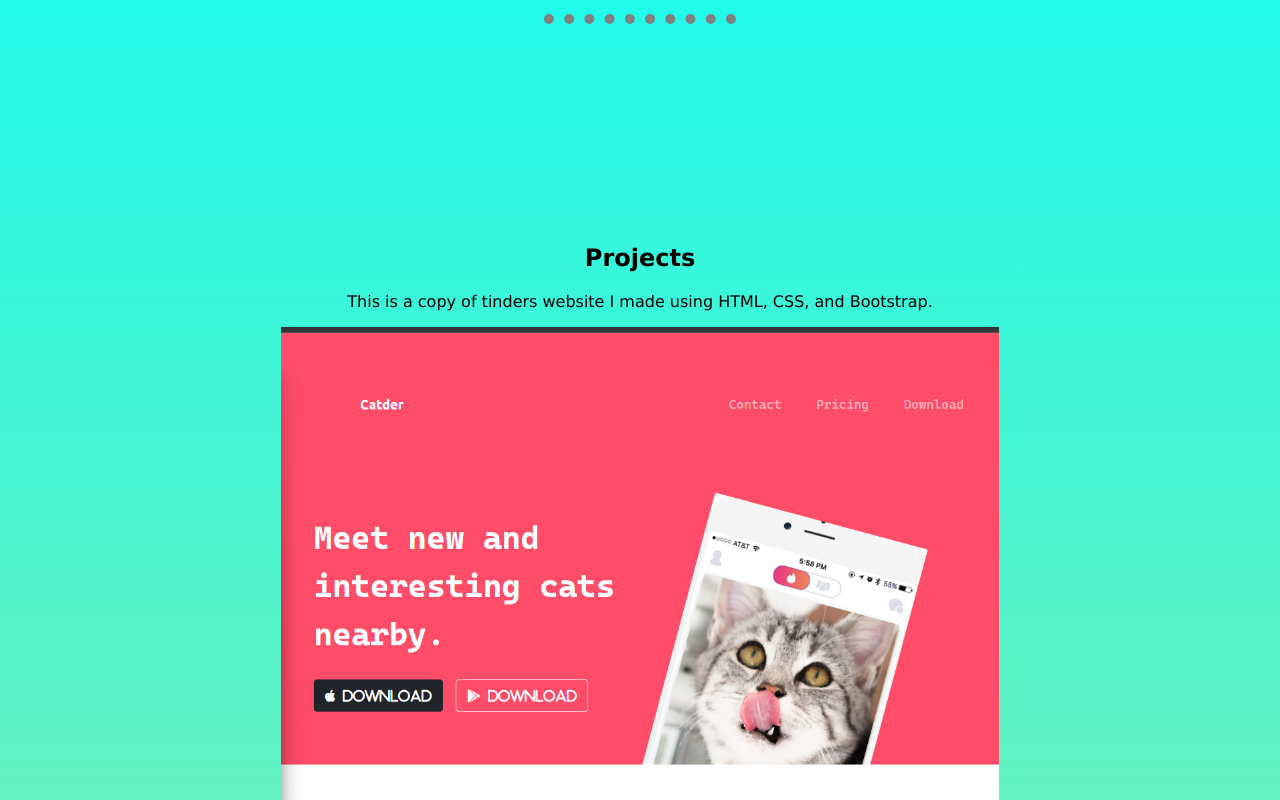
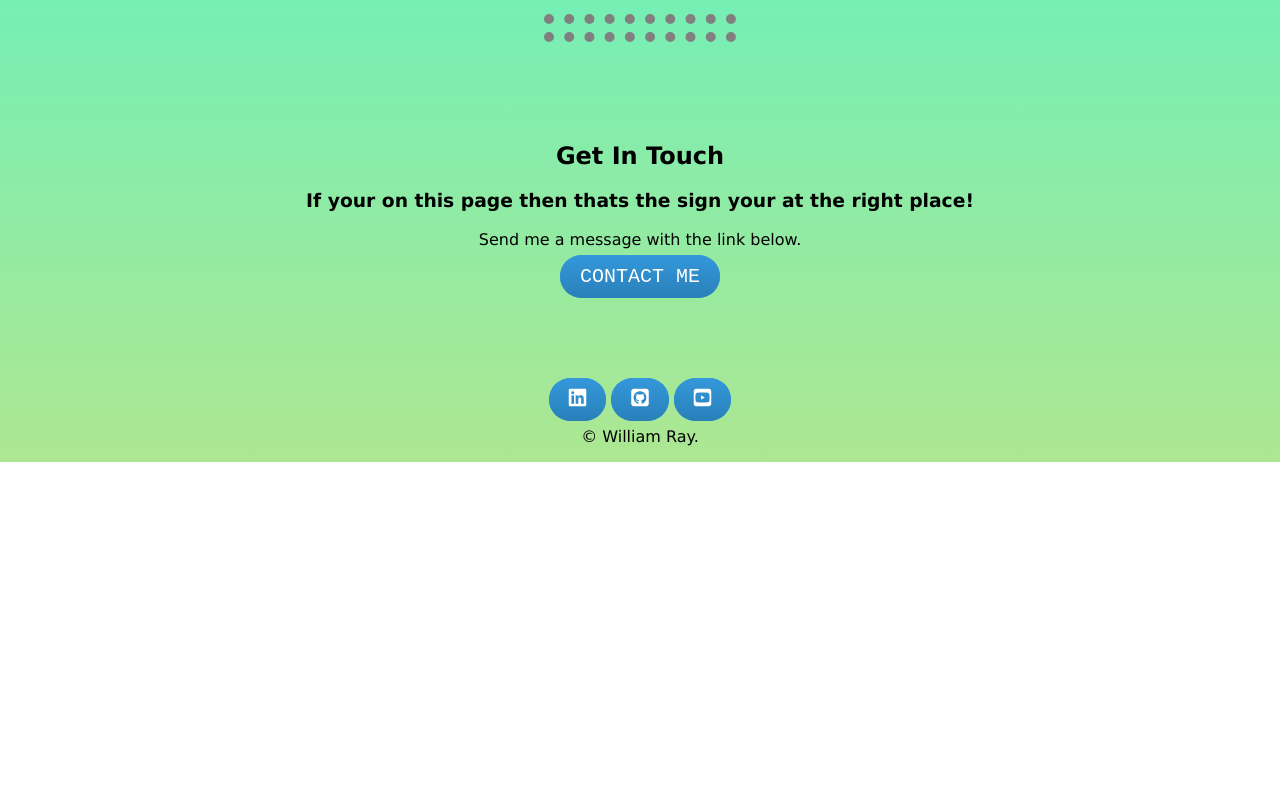
Before and after one commit to Will513r/Will513r.github.io, a plain HTML site: page index.html in a window 1280 px wide. Shown: the part 2480-3280 px from the top of the page. After the commit the page ends 2942 px from the top, so only its background shows below. Drawn offline with Linux system fonts and the light colour scheme.

Commit message:
Update index.html

```diff
--- a/index.html
+++ b/index.html
@@ -76,28 +76,9 @@
         </div>
       </div>
       <hr />
-      <div class="container">
-        <h2>Projects</h2>
-    <div class="projects">
-     <p>This is a copy of tinders website I made using HTML, CSS, and Bootstrap.</p>
-          <a href="https://singular-scone-08645a.netlify.app/"><img class="project-img" src="images/Screenshot (33).png"></a>
-    </div>
-    <div class="projects">
 
-       <!-- <p>This is a copy of tinders website I made using HTML, CSS, and Bootstrap.</p>
-          <video autoplay class="video" >
-            <source src="images/video/project.mp4">
-          </video> -->
-    </div>
-    <div class="projects">
 
-       <!-- <p>This is a copy of tinders website I made using HTML, CSS, and Bootstrap.</p>
-          <video autoplay class="video" >
-            <source src="images/video/project.mp4">
-          </video> -->
-    </div>
-  </div>
-  <br>
+
 
       <hr/>
       <div class="contact-me">
```
